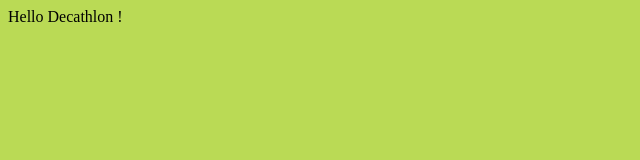
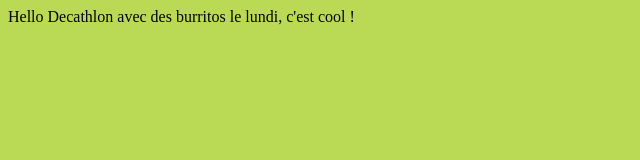
Before and after one commit to lborie/lborie.github.io, a plain HTML site: page index.html in a window 1280 px wide. Shown: the whole page, without its empty margins (0-640 px from the left). Drawn offline with Linux system fonts and the light colour scheme.

Commit message:
Super PR de oufff

```diff
--- a/index.html
+++ b/index.html
@@ -1,8 +1,8 @@
 <html>
 <head>
-<title>Vive les chatons !</title>
+<title>Vive les burrito !</title>
 </head>
 <body style="background-color: #bada55">
-Hello Decathlon !
+Hello Decathlon avec des burritos le lundi, c'est cool !
 </body>
 </html>
```
